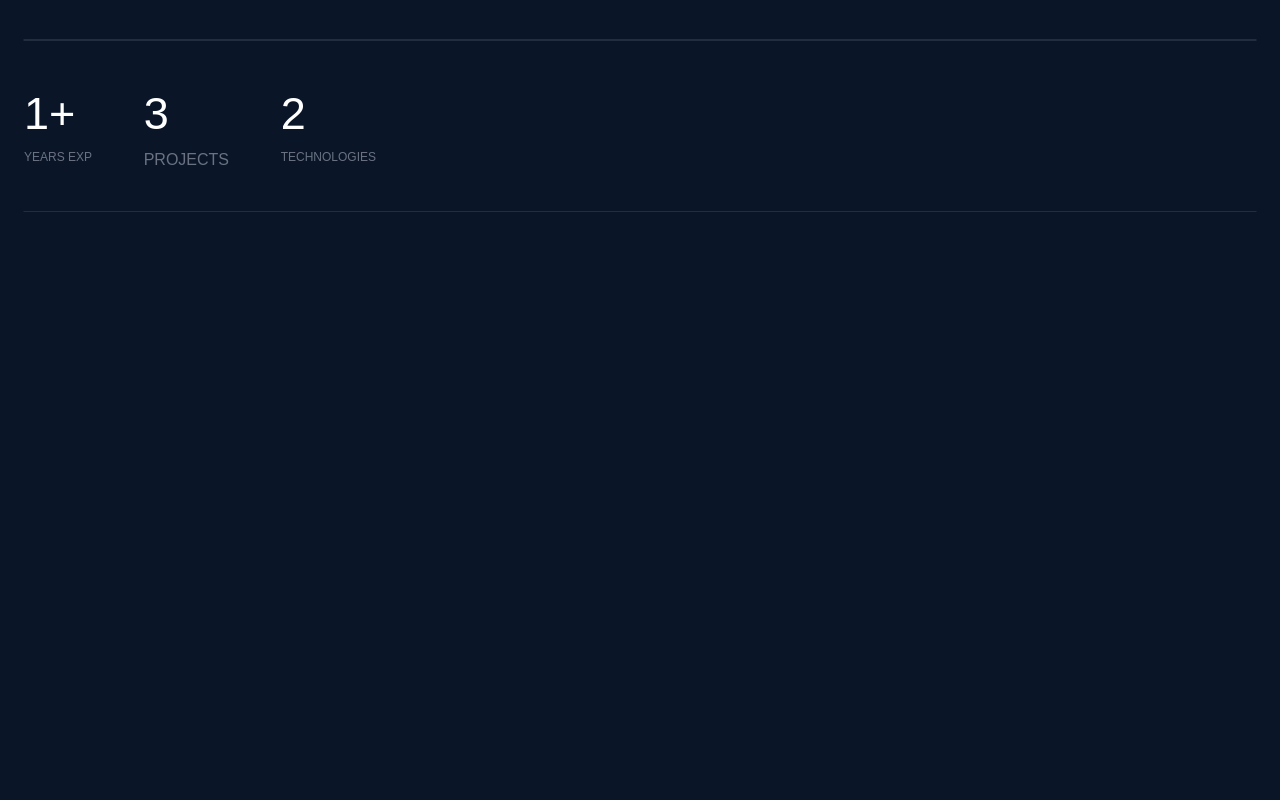
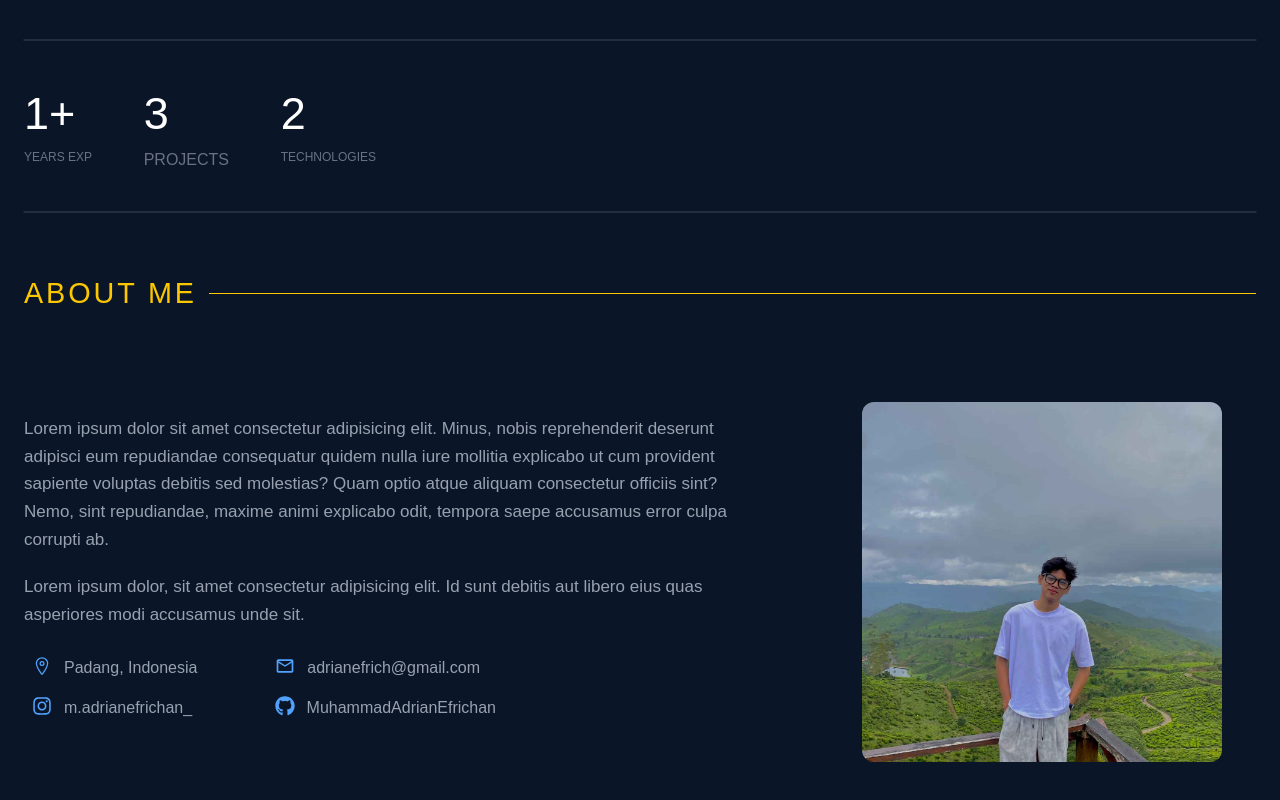
Before and after one commit to MuhammadAdrianEfrichan/porto-adrian, a React (Vite) app: page / in a window 1280 px wide. Shown: the part 736-1536 px from the top of the page. Before the commit the page ends 948 px from the top, so only its background shows below. Built offline with nearby package versions, Linux system fonts and the light colour scheme.

Commit message:
membuat halaman about

```diff
--- a/package.json
+++ b/package.json
@@ -15,6 +15,7 @@
     "@tailwindcss/vite": "^4.2.2",
     "react": "^19.2.4",
     "react-dom": "^19.2.4",
+    "react-icons": "^5.6.0",
     "react-type-animation": "^3.2.0",
     "tailwindcss": "^4.2.2"
   },
--- a/src/App.tsx
+++ b/src/App.tsx
@@ -1,7 +1,8 @@
+import About from "./components/pages/About";
 import Home from "./components/pages/Home";
 
 function App(){
-  return <Home />
+  return <Home/>
 }
 
 export default App;
--- a/src/components/pages/About/About.tsx
+++ b/src/components/pages/About/About.tsx
@@ -1,6 +1,51 @@
-const About = () =>{
-    return <main>
+import image from "../../../assets/Image/Image.jpeg";
+import { IoLocationOutline } from "react-icons/io5";
+import { FaInstagram } from "react-icons/fa";
+import Link from "../../ui/Link/input";
+import { MdOutlineEmail } from "react-icons/md";
+import { FaGithub } from "react-icons/fa";
 
+interface PropTypes{
+    id? : string;
+}
+
+const About = ({ id }: PropTypes) =>{
+    return <main id={id}>
+        <div className="container mx-auto px-6 mt-15">
+            <div className="flex items-center gap-3 mt-10 mb-15
+        lg:m-0">
+                <span className="text-yellow-400 text-[16px] sm:text-[22px] lg:text-[27px] xl:text-[28.8px] 2xl:text-[30px] tracking-widest uppercase font-sans "> About Me </span>
+                    <span className="block w-[75%] h-px sm:w-[75%] lg:w-[82%]
+                    xl:w-[85%] 2xl:w-[87%]
+                    bg-yellow-400"></span>
+                    </div>
+                <div className="lg:flex lg:flex-row-reverse lg:items-center gap-6 ">
+            <img src={image} alt="About" className="w-75 lg:w-90 aspect-square object-cover rounded-xl m-auto lg:hover:scale-105 transition-transform cursor-pointer"/>
+            <div className="w-full lg:w-[60%] lg:mr-10 lg:mt-10">
+            <p className="text-gray-400 text-[17px] leading-relaxed mt-15 ">Lorem ipsum dolor sit amet consectetur adipisicing elit. Minus, nobis reprehenderit deserunt adipisci eum repudiandae consequatur quidem nulla iure mollitia explicabo ut cum provident sapiente voluptas debitis sed molestias? Quam optio atque aliquam consectetur officiis sint? Nemo, sint repudiandae, maxime animi explicabo odit, tempora saepe accusamus error culpa corrupti ab.</p>
+            <p className="text-gray-400 text-[17px] leading-relaxed mt-5">Lorem ipsum dolor, sit amet consectetur adipisicing elit. Id sunt debitis aut libero eius quas asperiores modi accusamus unde sit.</p>
+            <div className="">
+                <div className="w-60 h-50 mt-5 lg:w-120">
+                    <div className="flex flex-col gap-4 p-2 lg:flex-row
+                    lg:flex-wrap lg:justify-between">
+                        <div className="flex gap-3"><IoLocationOutline className="text-blue-400 text-xl"/>
+                        <span className="text-gray-400">Padang, Indonesia</span></div>
+                        <div className="flex gap-3 lg:mr-4"><MdOutlineEmail  className="text-blue-400 text-xl"/>
+                        <Link href="adrianefrich@gmail.com" className="text-gray-400 hover:text-yellow-400 transition-colors ">adrianefrich@gmail.com</Link>
+                        </div>
+                        <div className="flex gap-3"><FaInstagram className="text-blue-400 text-xl"/>
+                        <Link href="https://www.instagram.com/m.adrianefrichan_/" className="text-gray-400 hover:text-yellow-400 transition-colors">m.adrianefrichan_</Link>
+                        </div>
+                        <div className="flex gap-3"><FaGithub className="text-blue-400 text-xl"/>
+                        <Link href="https://github.com/MuhammadAdrianEfrichan" className="text-gray-400 hover:text-yellow-400 transition-colors">MuhammadAdrianEfrichan</Link>
+                        </div>
+
+                    </div>
+                </div>
+            </div>
+            </div>
+        </div>
+        </div>
     </main>
 }
 
--- a/src/components/pages/About/index.tsx
+++ b/src/components/pages/About/index.tsx
@@ -0,0 +1,3 @@
+import About from "./About";
+
+export default About
--- a/src/components/pages/Home/Home.tsx
+++ b/src/components/pages/Home/Home.tsx
@@ -1,13 +1,13 @@
 import { TypeAnimation } from "react-type-animation";
 import Link from "../../ui/Link/Link";
-import FloatingRings from "../FloatingRings";
+import About from "../About";
 
 const Home = () => {
     return <div>
         <nav className=" shadow-[0_0_0_0.5px_rgba(255,255,255,0.2)] w-full h-17 flex justify-between items-center pr-8" >
                 <div className="pl-8 text-white font-serif text-[18px] font-bold">M<span className="text-blue-500">.</span>Adrian</div>
                 <div className="flex justify-evenly  w-100 font-sans uppercase text-[14px]">
-                <Link href="#" className="hidden sm:block text-gray-500  hover:text-blue-400">About</Link>
+                <Link href="#about" className="hidden sm:block text-gray-500  hover:text-blue-400">About</Link>
                 <Link href="#" className="hidden sm:block text-gray-500 hover:text-blue-400">Skils</Link>
                 <Link href="#" className="hidden sm:block text-gray-500 hover:text-blue-400 ">Projects</Link>
                 <Link href="#" className="hidden sm:block text-gray-500 hover:text-blue-400">Contact</Link>
@@ -53,7 +53,7 @@ const Home = () => {
                     </div>
                     <div className="mt-7 flex gap-5 mb-27">
                         <Link href="#" className="bg-blue-500 px-5 py-4 uppercase font-sans rounded-md text-white hover:bg-blue-400">view projects</Link>
-                        <Link href="#" className="px-5 py-4 outline-2 outline-blue-500 rounded-md uppercase font-sans  text-gray-400 hover:bg-blue-400 hover:text-white">about me</Link>
+                        <Link href="#about" className="px-5 py-4 outline-2 outline-blue-500 rounded-md uppercase font-sans  text-gray-400 hover:bg-blue-400 hover:text-white">about me</Link>
                     </div>
                     <div className=" shadow-[0_0_0_0.5px_rgba(255,255,255,0.2)] w-full"></div>
 
@@ -73,10 +73,9 @@ const Home = () => {
                     </div>
                     <div className=" shadow-[0_0_0_0.5px_rgba(255,255,255,0.2)] w-full"></div>
                 </div>
-                <div className="">
-                    <FloatingRings />
-                </div>
             </div>
+
+            <About id="about" />
 
 
     </div>
--- a/src/styles/globals.css
+++ b/src/styles/globals.css
@@ -1,9 +1,8 @@
 @import "tailwindcss";
 
-*{
-    box-sizing: border-box;
+html {
+  scroll-behavior: smooth;
 }
-
 body{
     background-color: #0a1628;
 }
```
Also changed, not shown: src/assets/Image/Image.jpeg (added), src/components/pages/Profile/Profile.tsx (line endings or trailing spaces), 1 other file (tests, documents, lock files or other folders).
